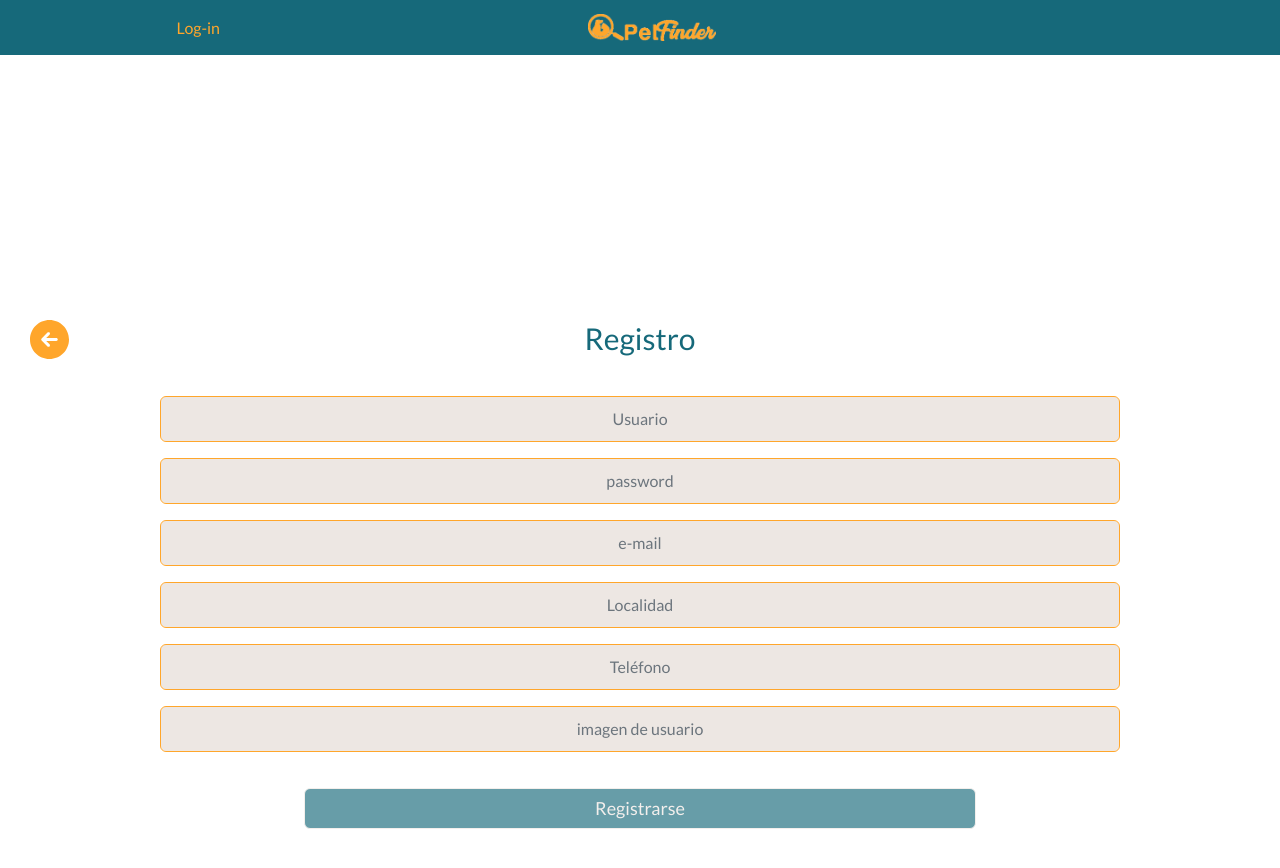
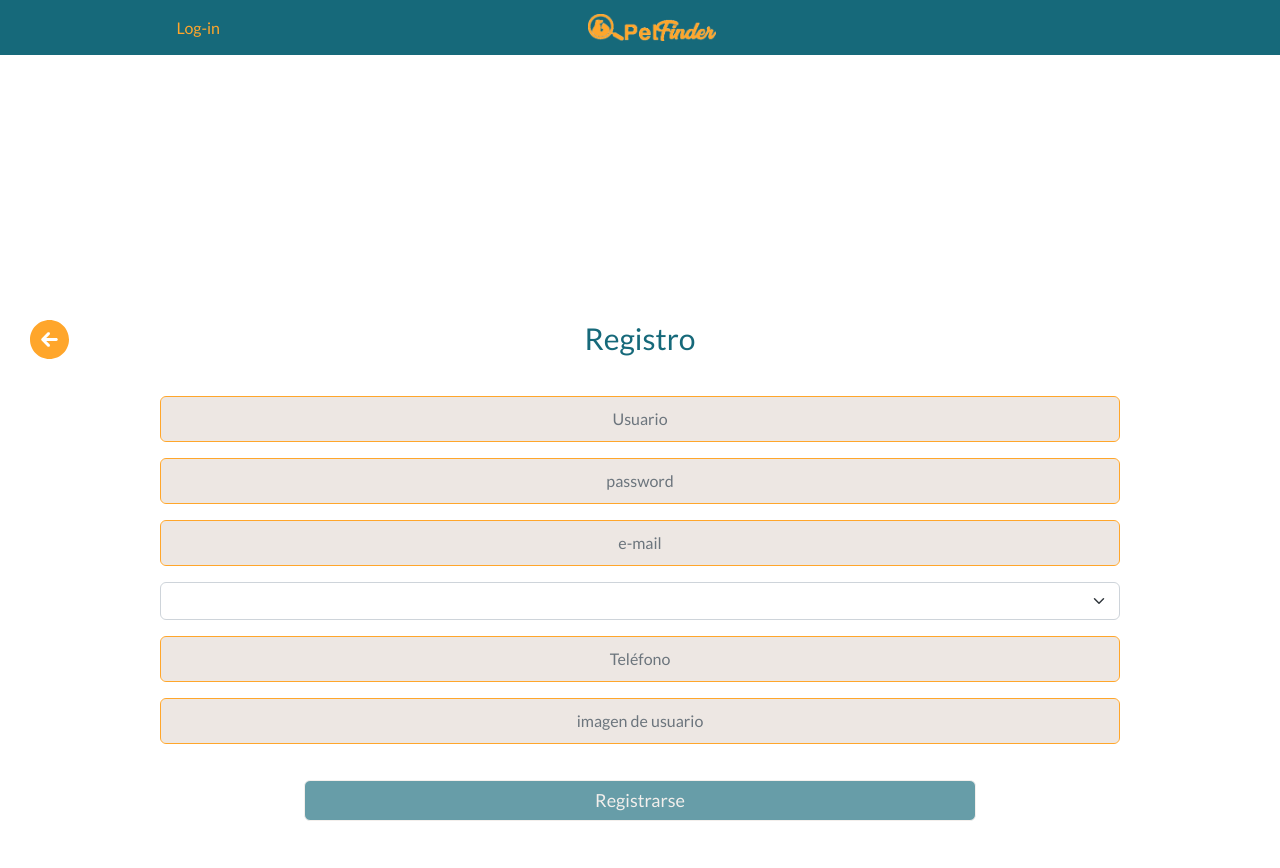
Before and after one commit to AlarconCode/PetFinder, an Angular app: page /registro in a window 1280 px wide. Shown: the top 868 px of the page. Built offline with nearby package versions, Linux system fonts and the light colour scheme.

Commit message:
arreglos en perfil y navegacion

```diff
--- a/src/app/component/footer/footer.component.html
+++ b/src/app/component/footer/footer.component.html
@@ -5,7 +5,7 @@
     <a routerLink="publicar" class="icon-container">
         <img id="icon-post" src="../../../assets/icons/icon-post.svg" alt="icono para publicar">
     </a>
-    <a routerLink="mi-perfil" class="icon-container">
+    <a (click)="goToProfile()" class="icon-container">
         <img id="icon-profile" src="../../../assets/icons/icon-profile.svg" alt="icono para publicar">
     </a>
 </footer>
--- a/src/app/component/header/header.component.ts
+++ b/src/app/component/header/header.component.ts
@@ -34,7 +34,6 @@ export class HeaderComponent {
   }
 
   logout() {
-    console.log(this.userService.logueado)
     this.userService.logueado = false;
     this.userService.user = null;
     Swal.fire({title:'Te deslogueaste correctamente', confirmButtonColor : '#16697A'});
--- a/src/app/component/register-form/register-form.component.html
+++ b/src/app/component/register-form/register-form.component.html
@@ -28,8 +28,61 @@
     </div>
 
     <div class="mb-3">
-        <input type="text" class="form-control" id="formInput" placeholder="Localidad" formControlName="user_location"
-        [ngClass]="{'is-invalid': (regForm.get('user_location').dirty || regForm.get('user_location').touched) && !regForm.get('user_location').valid}">
+        <select class="form-select" aria-label="Default select example" formControlName="user_location" [ngClass]="{'is-invalid': (regForm.get('user_location').dirty || regForm.get('user_location').touched) && !regForm.get('user_location').valid}">
+            <option selected>Elige Provincia</option>
+            <option value="Álava/Araba">Álava/Araba</option>
+            <option value="Albacete">Albacete</option>
+            <option value="Alicante">Alicante</option>
+            <option value="Almería">Almería</option>
+            <option value="Asturias">Asturias</option>
+            <option value="Ávila">Ávila</option>
+            <option value="Badajoz">Badajoz</option>
+            <option value="Baleares">Baleares</option>
+            <option value="Barcelona">Barcelona</option>
+            <option value="Burgos">Burgos</option>
+            <option value="Cáceres">Cáceres</option>
+            <option value="Cádiz">Cádiz</option>
+            <option value="Cantabria">Cantabria</option>
+            <option value="Castellón">Castellón</option>
+            <option value="Ceuta">Ceuta</option>
+            <option value="Ciudad Real">Ciudad Real</option>
+            <option value="Córdoba">Córdoba</option>
+            <option value="Cuenca">Cuenca</option>
+            <option value="Gerona/Girona">Gerona/Girona</option>
+            <option value="Granada">Granada</option>
+            <option value="Guadalajara">Guadalajara</option>
+            <option value="Guipúzcoa/Gipuzkoa">Guipúzcoa/Gipuzkoa</option>
+            <option value="Huelva">Huelva</option>
+            <option value="Huesca">Huesca</option>
+            <option value="Jaén">Jaén</option>
+            <option value="La Coruña/A Coruña">La Coruña/A Coruña</option>
+            <option value="La Rioja">La Rioja</option>
+            <option value="Las Palmas">Las Palmas</option>
+            <option value="León">León</option>
+            <option value="Lérida/Lleida">Lérida/Lleida</option>
+            <option value="Lugo">Lugo</option>
+            <option value="Madrid">Madrid</option>
+            <option value="Málaga">Málaga</option>
+            <option value="Melilla">Melilla</option>
+            <option value="Murcia">Murcia</option>
+            <option value="Navarra">Navarra</option>
+            <option value="Orense/Ourense">Orense/Ourense</option>
+            <option value="Palencia">Palencia</option>
+            <option value="Pontevedra">Pontevedra</option>
+            <option value="Salamanca">Salamanca</option>
+            <option value="Segovia">Segovia</option>
+            <option value="Sevilla">Sevilla</option>
+            <option value="Soria">Soria</option>
+            <option value="Tarragona">Tarragona</option>
+            <option value="Tenerife">Tenerife</option>
+            <option value="Teruel">Teruel</option>
+            <option value="Toledo">Toledo</option>
+            <option value="Valencia">Valencia</option>
+            <option value="Valladolid">Valladolid</option>
+            <option value="Vizcaya/Bizkaia">Vizcaya/Bizkaia</option>
+            <option value="Zamora">Zamora</option>
+            <option value="Zaragoza">Zaragoza</option>
+          </select>
         <div *ngIf="!regForm.get('user_location').valid" class="invalid-feedback">
             elige una provincia
         </div>
@@ -84,8 +137,61 @@
     </div>
 
     <div class="mb-3">
-        <input type="text" class="form-control" id="formInput" placeholder="Localidad" formControlName="user_location" name="user_location" [(ngModel)]="user.user_location"
-        [ngClass]="{'is-invalid': (regForm.get('user_location').dirty || regForm.get('user_location').touched) && !regForm.get('user_location').valid}">
+        <select class="form-select" aria-label="Default select example" formControlName="user_location" [ngClass]="{'is-invalid': (regForm.get('user_location').dirty || regForm.get('user_location').touched) && !regForm.get('user_location').valid}" name="user_location" [(ngModel)]="user.user_location">
+            <option selected>Elige Provincia</option>
+            <option value="Álava/Araba">Álava/Araba</option>
+            <option value="Albacete">Albacete</option>
+            <option value="Alicante">Alicante</option>
+            <option value="Almería">Almería</option>
+            <option value="Asturias">Asturias</option>
+            <option value="Ávila">Ávila</option>
+            <option value="Badajoz">Badajoz</option>
+            <option value="Baleares">Baleares</option>
+            <option value="Barcelona">Barcelona</option>
+            <option value="Burgos">Burgos</option>
+            <option value="Cáceres">Cáceres</option>
+            <option value="Cádiz">Cádiz</option>
+            <option value="Cantabria">Cantabria</option>
+            <option value="Castellón">Castellón</option>
+            <option value="Ceuta">Ceuta</option>
+            <option value="Ciudad Real">Ciudad Real</option>
+            <option value="Córdoba">Córdoba</option>
+            <option value="Cuenca">Cuenca</option>
+            <option value="Gerona/Girona">Gerona/Girona</option>
+            <option value="Granada">Granada</option>
+            <option value="Guadalajara">Guadalajara</option>
+            <option value="Guipúzcoa/Gipuzkoa">Guipúzcoa/Gipuzkoa</option>
+            <option value="Huelva">Huelva</option>
+            <option value="Huesca">Huesca</option>
+            <option value="Jaén">Jaén</option>
+            <option value="La Coruña/A Coruña">La Coruña/A Coruña</option>
+            <option value="La Rioja">La Rioja</option>
+            <option value="Las Palmas">Las Palmas</option>
+            <option value="León">León</option>
+            <option value="Lérida/Lleida">Lérida/Lleida</option>
+            <option value="Lugo">Lugo</option>
+            <option value="Madrid">Madrid</option>
+            <option value="Málaga">Málaga</option>
+            <option value="Melilla">Melilla</option>
+            <option value="Murcia">Murcia</option>
+            <option value="Navarra">Navarra</option>
+            <option value="Orense/Ourense">Orense/Ourense</option>
+            <option value="Palencia">Palencia</option>
+            <option value="Pontevedra">Pontevedra</option>
+            <option value="Salamanca">Salamanca</option>
+            <option value="Segovia">Segovia</option>
+            <option value="Sevilla">Sevilla</option>
+            <option value="Soria">Soria</option>
+            <option value="Tarragona">Tarragona</option>
+            <option value="Tenerife">Tenerife</option>
+            <option value="Teruel">Teruel</option>
+            <option value="Toledo">Toledo</option>
+            <option value="Valencia">Valencia</option>
+            <option value="Valladolid">Valladolid</option>
+            <option value="Vizcaya/Bizkaia">Vizcaya/Bizkaia</option>
+            <option value="Zamora">Zamora</option>
+            <option value="Zaragoza">Zaragoza</option>
+          </select>
         <div *ngIf="!regForm.get('user_location').valid" class="invalid-feedback">
             elige una provincia
         </div>
--- a/src/app/pages/login-page/login-page.component.ts
+++ b/src/app/pages/login-page/login-page.component.ts
@@ -22,7 +22,11 @@ export class LoginPageComponent {
   }
   // Servicio para volver a la pagina de atras:
   goBack() {
-    this.location.back();
+    if (this.userService.logueado) {
+      this.location.back();
+    } else {
+      this.router.navigateByUrl('/home')
+    }
   }
   //Validaciones
   private buildForm() {
--- a/src/app/pages/profile-page/profile-page.component.html
+++ b/src/app/pages/profile-page/profile-page.component.html
@@ -4,11 +4,11 @@
 
         <div class="header-mi-profile">
             <div class="header-mi-profile-img">
-                <img src="{{user_image}}" alt="avatar del usuario" class="avatarUser">
+                <img src="{{user.user_image}}" alt="avatar del usuario" class="avatarUser">
             </div>
             <div class="header-mi-profile-text">
-                <h3>Susana Romero <i class="fa-solid fa-pen-to-square icon" (click)="editUserData()"></i></h3>
-                <p>Adra, Almería</p>
+                <h3>{{user.user_name}} <i class="fa-solid fa-pen-to-square icon" (click)="editUserData()"></i></h3>
+                <p>{{user.user_location}}</p>
             </div>
         </div>
 
--- a/src/app/pages/profile-page/profile-page.component.ts
+++ b/src/app/pages/profile-page/profile-page.component.ts
@@ -1,5 +1,6 @@
 import { Component } from '@angular/core';
 import { Router } from '@angular/router';
+import { User } from 'src/app/models/user';
 import { UserService } from 'src/app/shared/user.service';
 
 @Component({
@@ -9,9 +10,9 @@ import { UserService } from 'src/app/shared/user.service';
 })
 export class ProfilePageComponent {
 
-  public user_image:string
+  public user:User
   constructor(private router:Router, private userService:UserService) {
-    this.user_image = this.userService.getUser().user_image
+    this.user = this.userService.getUser()
   }
 
   editUserData() {
```
Also changed, not shown: src/app/component/footer/footer.component.ts (+8 -4 lines), src/app/component/register-form/register-form.component.ts (+31 -3 lines), src/app/pages/update-register-page/update-register-page.component.ts (+8 -2 lines).
